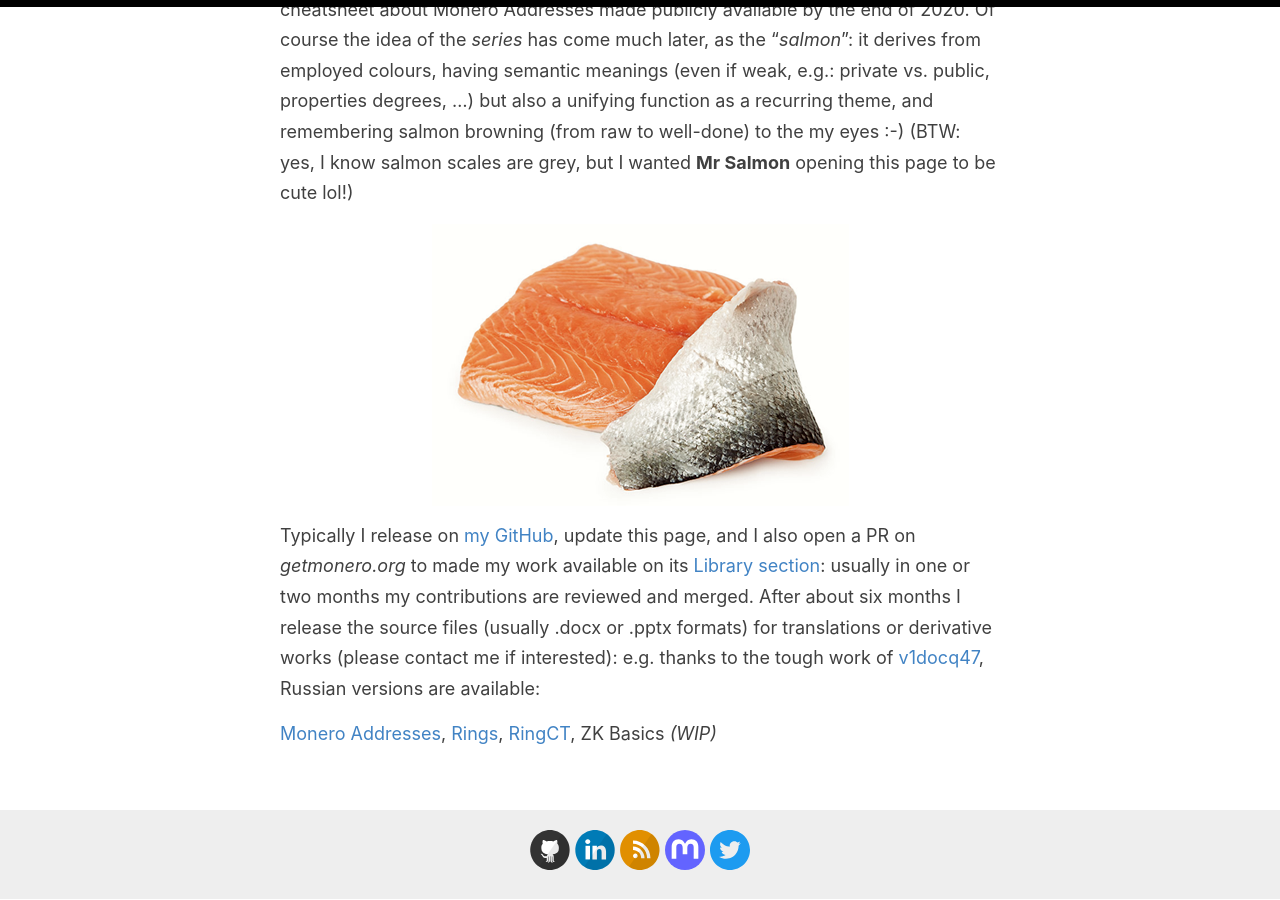
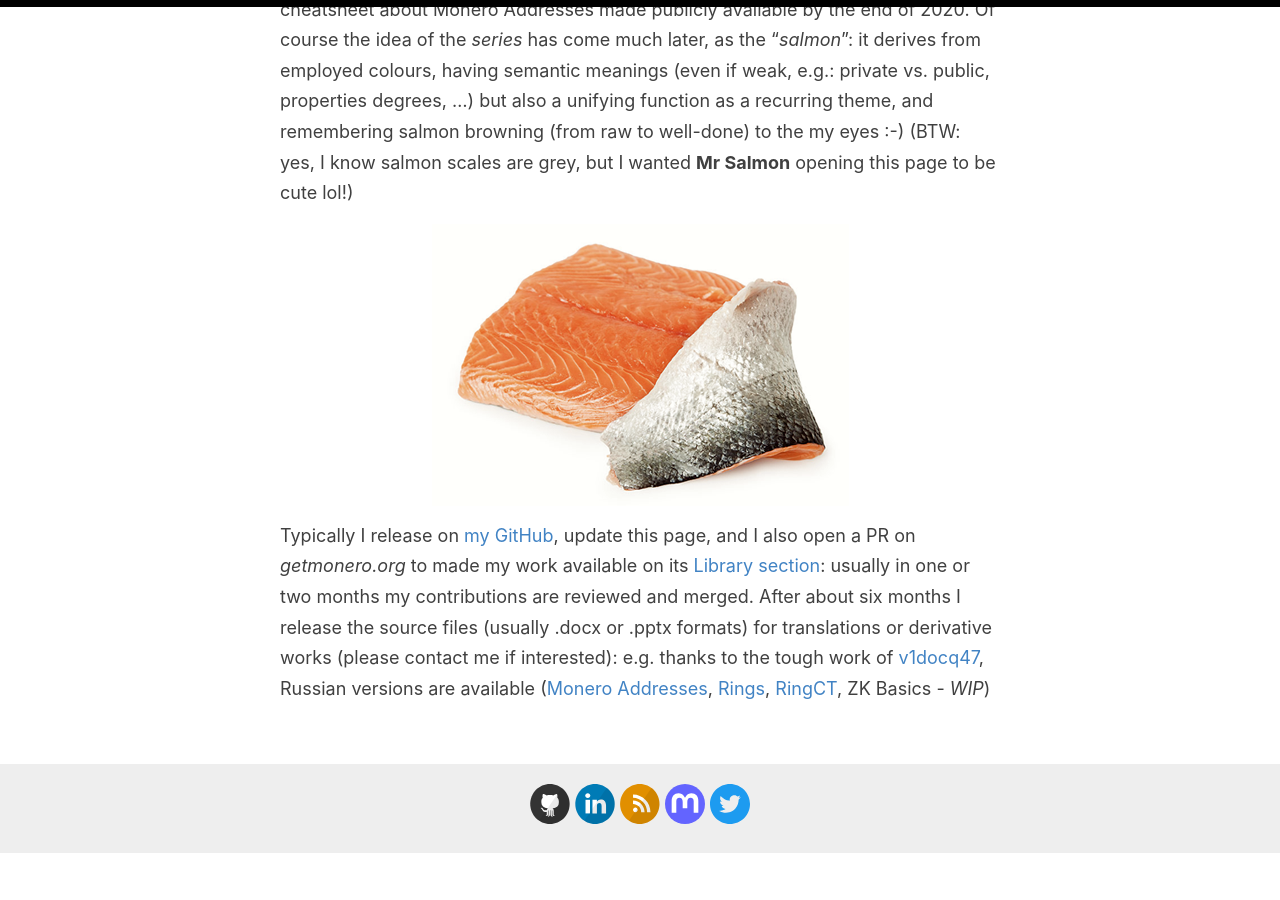
Before and after one commit to baro77/baro77.github.io, a Jekyll site: the page built from _pages/tss.md, in a window 1280 px wide and 900 px high, scrolled down 2675 px. Built offline with Jekyll 4.4.1, drawn with Linux system fonts in a browser that asks for light colours; after the commit the page ends 3529 px from its top, so only the background shows below that.

Commit message:
Update tss.md

```diff
--- a/_pages/tss.md
+++ b/_pages/tss.md
@@ -40,6 +40,4 @@
 ![real salmon slice](/images/tss_realsalmon.png)
 
 Typically I release on [my GitHub](https://github.com/baro77){:target="_blank"}, update this page, and I also open a PR on _getmonero.org_ to made my work available on its [Library section](https://www.getmonero.org/library/){:target="_blank"}: usually in one or two months my contributions are reviewed and merged.
-After about six months I release the source files (usually .docx or .pptx formats) for translations or derivative works (please contact me if interested): e.g. thanks to the tough work of [v1docq47](https://github.com/v1docq47){:target="_blank"}, Russian versions are available:
-
-[Monero Addresses](MoneroAddressesCheatsheet20201206-RU.pdf){:target="_blank"}, [Rings](RingsCheatsheet20210301-RU.pdf){:target="_blank"}, [RingCT](RctCheatsheet20210604-RU.pdf){:target="_blank"}, ZK Basics _(WIP)_
+After about six months I release the source files (usually .docx or .pptx formats) for translations or derivative works (please contact me if interested): e.g. thanks to the tough work of [v1docq47](https://github.com/v1docq47){:target="_blank"}, Russian versions are available ([Monero Addresses](MoneroAddressesCheatsheet20201206-RU.pdf){:target="_blank"}, [Rings](RingsCheatsheet20210301-RU.pdf){:target="_blank"}, [RingCT](RctCheatsheet20210604-RU.pdf){:target="_blank"}, ZK Basics - _WIP_)
```
